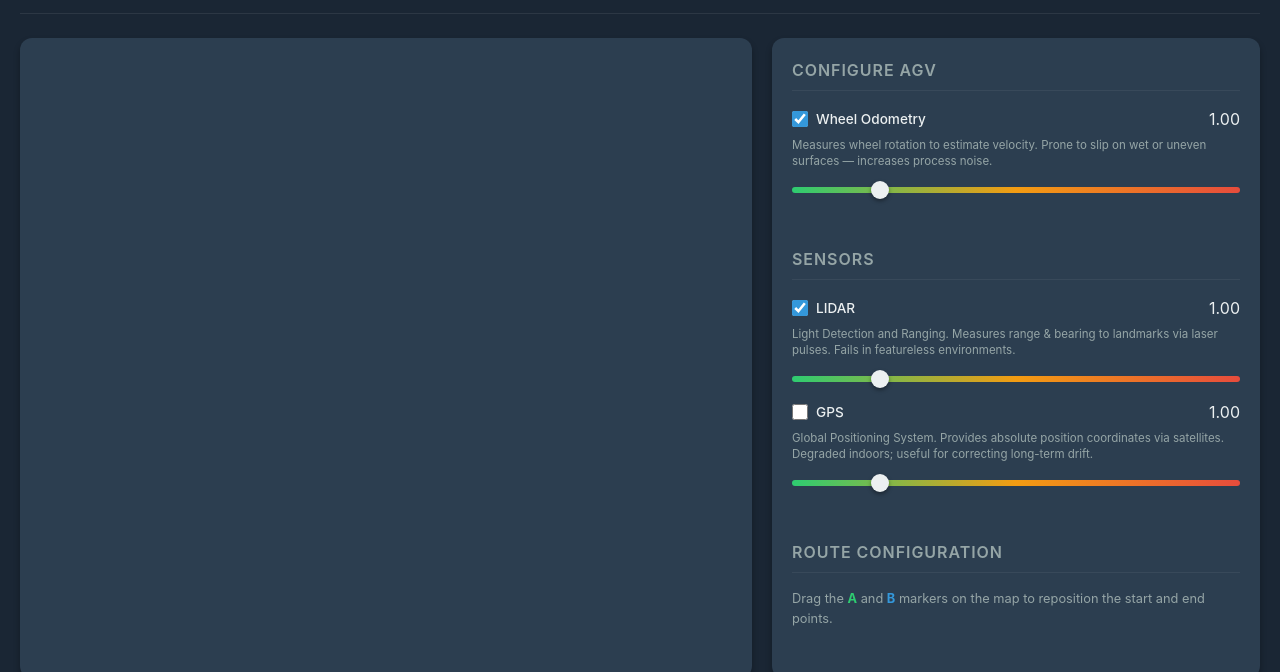
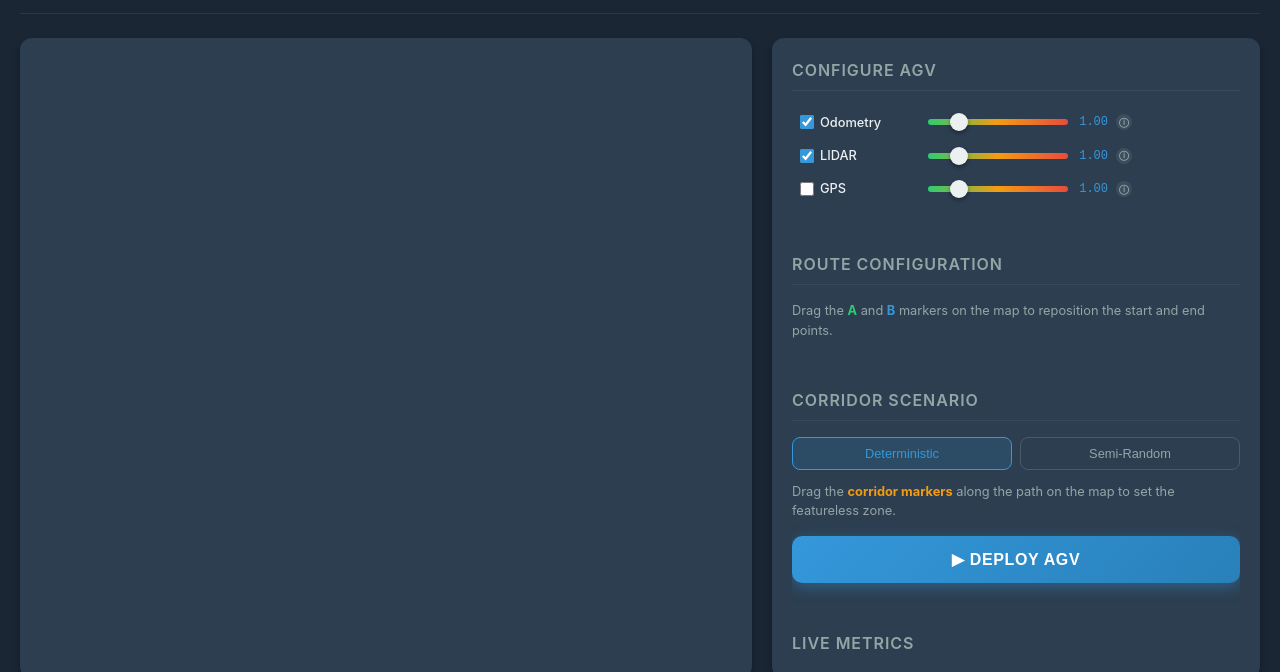
Before and after one commit to gabripo/the_agv_game, a website: page index.html in a window 1280 px wide. Shown: the part 102-774 px from the top of the page. Drawn offline with nearby package versions, Linux system fonts and the light colour scheme.

Commit message:
opc: more compact sensor sliders

```diff
--- a/index.html
+++ b/index.html
@@ -491,33 +491,112 @@
     /* ===== SENSOR TOGGLES ===== */
     .sensor-row {
       display: flex;
-      justify-content: space-between;
       align-items: center;
-      margin-bottom: 6px;
+      gap: 8px;
+      padding: 6px 8px;
+      border-radius: 8px;
+      transition: background var(--transition);
+    }
+    .sensor-row + .sensor-row {
+      margin-top: 2px;
+    }
+    .sensor-row:hover {
+      background: rgba(255,255,255,0.03);
     }
     .sensor-toggle {
       display: flex;
       align-items: center;
-      gap: 8px;
-      font-size: 0.85rem;
+      gap: 6px;
+      font-size: 0.8rem;
       font-weight: 500;
       cursor: pointer;
       user-select: none;
+      min-width: 120px;
     }
     .sensor-toggle input[type="checkbox"] {
       accent-color: var(--accent);
+      width: 14px;
+      height: 14px;
+      cursor: pointer;
+      margin: 0;
+    }
+    .sensor-slider {
+      flex: 1;
+      min-width: 60px;
+      max-width: 140px;
+      -webkit-appearance: none;
+      appearance: none;
+      height: 4px;
+      border-radius: 2px;
+      background: linear-gradient(to right, var(--success), var(--warning), var(--danger));
+      outline: none;
+      cursor: pointer;
+    }
+    .sensor-slider::-webkit-slider-thumb {
+      -webkit-appearance: none;
+      appearance: none;
+      width: 13px;
+      height: 13px;
+      border-radius: 50%;
+      background: var(--text);
+      cursor: pointer;
+      box-shadow: 0 1px 3px rgba(0,0,0,0.4);
+    }
+    .sensor-slider::-moz-range-thumb {
+      width: 13px;
+      height: 13px;
+      border-radius: 50%;
+      background: var(--text);
+      cursor: pointer;
+      border: none;
+    }
+    .sensor-value {
+      font-family: 'SF Mono', 'Fira Code', monospace;
+      font-size: 0.75rem;
+      color: var(--accent);
+      min-width: 32px;
+      text-align: right;
+    }
+    .sensor-tooltip {
+      position: relative;
+      display: inline-flex;
+      align-items: center;
+      justify-content: center;
       width: 16px;
       height: 16px;
-      cursor: pointer;
+      border-radius: 50%;
+      background: rgba(255,255,255,0.08);
+      color: var(--text-secondary);
+      font-size: 0.6rem;
+      font-weight: 700;
+      cursor: help;
+      flex-shrink: 0;
     }
-    .sensor-hint {
-      font-size: 0.72rem;
-      color: var(--text-secondary);
-      line-height: 1.4;
-      margin-bottom: 6px;
+    .sensor-tooltip:hover::after {
+      content: attr(data-tip);
+      position: absolute;
+      left: 50%;
+      bottom: calc(100% + 6px);
+      transform: translateX(-50%);
+      background: var(--surface);
+      color: var(--text);
+      font-size: 0.7rem;
+      font-weight: 400;
+      padding: 6px 10px;
+      border-radius: 6px;
+      white-space: nowrap;
+      box-shadow: 0 4px 12px rgba(0,0,0,0.4);
+      z-index: 10;
+      pointer-events: none;
     }
-    .sensor-row + .sensor-hint + input[type="range"] {
-      margin-bottom: 4px;
+    .sensor-tooltip:hover::before {
+      content: '';
+      position: absolute;
+      left: 50%;
+      bottom: calc(100% + 2px);
+      transform: translateX(-50%);
+      border: 4px solid transparent;
+      border-top-color: var(--surface);
     }
 
     /* ===== LOCKED STATE ===== */
@@ -527,7 +606,8 @@
     }
     .locked input[type="range"],
     .locked input[type="number"],
-    .locked .sensor-toggle input[type="checkbox"] {
+    .locked .sensor-toggle input[type="checkbox"],
+    .locked .sensor-slider {
       opacity: 0.5;
       pointer-events: none;
     }
@@ -587,44 +667,39 @@
       <div class="card">
         <div class="dashboard-scroll">
 
-          <!-- CONFIGURE AGV -->
+          <!-- SENSORS -->
           <div>
             <h2>Configure AGV</h2>
+
             <div class="sensor-row">
               <label class="sensor-toggle">
                 <input type="checkbox" id="sensorWheelOdometry" checked>
-                <span>Wheel Odometry</span>
+                <span>Odometry</span>
               </label>
-              <span class="value" id="wheelOdometryValue">1.00</span>
+              <input type="range" class="sensor-slider" id="wheelOdometryAccuracy" min="0.1" max="5.0" step="0.01" value="1.0">
+              <span class="sensor-value" id="wheelOdometryValue">1.00</span>
+              <span class="sensor-tooltip" data-tip="Wheel encoders measure rotation to estimate velocity. Prone to slip on wet or uneven surfaces — increases process noise.">&#9432;</span>
             </div>
-            <div class="sensor-hint">Measures wheel rotation to estimate velocity. Prone to slip on wet or uneven surfaces — increases process noise.</div>
-            <input type="range" id="wheelOdometryAccuracy" min="0.1" max="5.0" step="0.01" value="1.0">
-          </div>
 
-          <div class="section-divider"></div>
-
-          <!-- SENSORS -->
-          <div>
-            <h2>Sensors</h2>
             <div class="sensor-row">
               <label class="sensor-toggle">
                 <input type="checkbox" id="sensorLidar" checked>
                 <span>LIDAR</span>
               </label>
-              <span class="value" id="lidarValue">1.00</span>
+              <input type="range" class="sensor-slider" id="lidarAccuracy" min="0.1" max="5.0" step="0.01" value="1.0">
+              <span class="sensor-value" id="lidarValue">1.00</span>
+              <span class="sensor-tooltip" data-tip="Light Detection and Ranging. Measures range &amp; bearing to landmarks via laser pulses. Fails in featureless environments.">&#9432;</span>
             </div>
-            <div class="sensor-hint">Light Detection and Ranging. Measures range &amp; bearing to landmarks via laser pulses. Fails in featureless environments.</div>
-            <input type="range" id="lidarAccuracy" min="0.1" max="5.0" step="0.01" value="1.0">
 
-            <div class="sensor-row" style="margin-top: 12px;">
+            <div class="sensor-row">
               <label class="sensor-toggle">
                 <input type="checkbox" id="sensorGps">
                 <span>GPS</span>
               </label>
-              <span class="value" id="gpsValue">1.00</span>
+              <input type="range" class="sensor-slider" id="gpsAccuracy" min="0.1" max="5.0" step="0.01" value="1.0">
+              <span class="sensor-value" id="gpsValue">1.00</span>
+              <span class="sensor-tooltip" data-tip="Global Positioning System. Provides absolute position coordinates via satellites. Degraded indoors; useful for correcting long-term drift.">&#9432;</span>
             </div>
-            <div class="sensor-hint">Global Positioning System. Provides absolute position coordinates via satellites. Degraded indoors; useful for correcting long-term drift.</div>
-            <input type="range" id="gpsAccuracy" min="0.1" max="5.0" step="0.01" value="1.0">
           </div>
 
           <div class="section-divider"></div>
```
